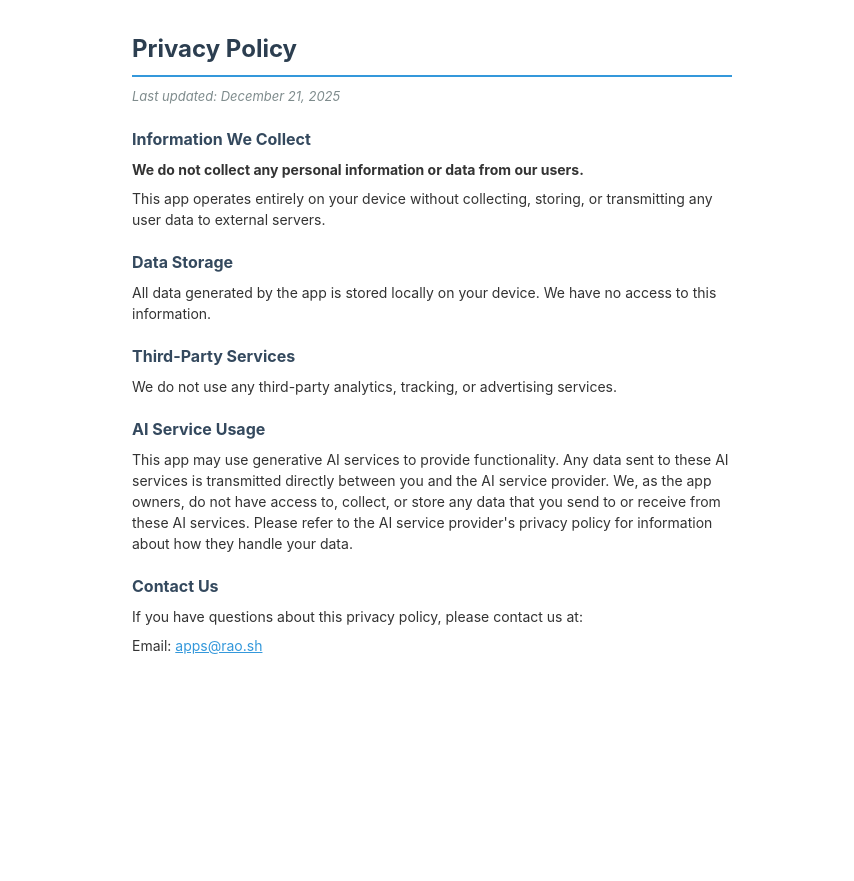
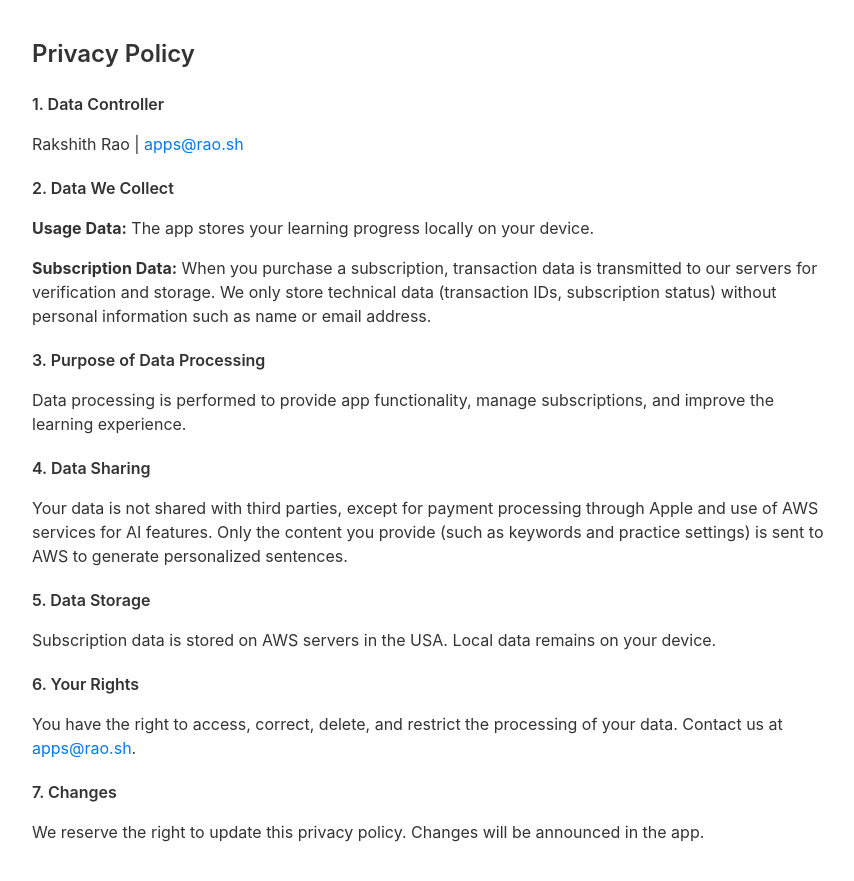
Before and after one commit to rr-on-gh/rr-on-gh.github.io, a Jekyll site: the page privacy-policy.html, which Jekyll copies as it is, in a window 1280 px wide. Shown: the top 881 px of the page, without its empty margins (208-1062 px from the left). Built offline with Jekyll 4.4.1, drawn with Linux system fonts in a browser that asks for light colours.

Commit message:
updated pages

```diff
--- a/privacy-policy.html
+++ b/privacy-policy.html
@@ -3,70 +3,45 @@
 <head>
     <meta charset="UTF-8">
     <meta name="viewport" content="width=device-width, initial-scale=1.0">
-    <title>Privacy Policy</title>
+    <title>Privacy Policy - German Practice</title>
     <style>
         body {
-            font-family: -apple-system, BlinkMacSystemFont, 'Segoe UI', Roboto, Oxygen, Ubuntu, Cantarell, sans-serif;
+            font-family: -apple-system, BlinkMacSystemFont, sans-serif;
             line-height: 1.5;
-            max-width: 600px;
+            max-width: 800px;
             margin: 0 auto;
-            padding: 15px;
+            padding: 20px;
             color: #333;
-            font-size: 14px;
         }
-        h1 {
-            color: #2c3e50;
-            border-bottom: 2px solid #3498db;
-            padding-bottom: 8px;
-            margin-bottom: 10px;
-            font-size: 24px;
-        }
-        h2 {
-            color: #34495e;
-            margin-top: 20px;
-            margin-bottom: 8px;
-            font-size: 16px;
-        }
-        p {
-            margin: 8px 0;
-        }
-        ul {
-            margin: 8px 0;
-            padding-left: 20px;
-        }
-        li {
-            margin: 4px 0;
-        }
-        .last-updated {
-            color: #7f8c8d;
-            font-style: italic;
-            font-size: 13px;
-            margin-bottom: 15px;
-        }
-        a {
-            color: #3498db;
-        }
+        h1 { font-size: 24px; margin-bottom: 20px; font-weight: 600; }
+        h2 { font-size: 16px; margin-top: 20px; margin-bottom: 10px; font-weight: 600; }
+        p { margin-bottom: 10px; }
+        a { color: #007AFF; text-decoration: none; }
     </style>
 </head>
 <body>
     <h1>Privacy Policy</h1>
-    <p class="last-updated">Last updated: December 21, 2025</p>
 
-    <h2>Information We Collect</h2>
-    <p><strong>We do not collect any personal information or data from our users.</strong></p>
-    <p>This app operates entirely on your device without collecting, storing, or transmitting any user data to external servers.</p>
+    <h2>1. Data Controller</h2>
+    <p>Rakshith Rao | <a href="mailto:apps@rao.sh">apps@rao.sh</a></p>
 
-    <h2>Data Storage</h2>
-    <p>All data generated by the app is stored locally on your device. We have no access to this information.</p>
+    <h2>2. Data We Collect</h2>
+    <p><strong>Usage Data:</strong> The app stores your learning progress locally on your device.</p>
+    <p><strong>Subscription Data:</strong> When you purchase a subscription, transaction data is transmitted to our servers for verification and storage. We only store technical data (transaction IDs, subscription status) without personal information such as name or email address.</p>
 
-    <h2>Third-Party Services</h2>
-    <p>We do not use any third-party analytics, tracking, or advertising services.</p>
+    <h2>3. Purpose of Data Processing</h2>
+    <p>Data processing is performed to provide app functionality, manage subscriptions, and improve the learning experience.</p>
 
-    <h2>AI Service Usage</h2>
-    <p>This app may use generative AI services to provide functionality. Any data sent to these AI services is transmitted directly between you and the AI service provider. We, as the app owners, do not have access to, collect, or store any data that you send to or receive from these AI services. Please refer to the AI service provider's privacy policy for information about how they handle your data.</p>
+    <h2>4. Data Sharing</h2>
+    <p>Your data is not shared with third parties, except for payment processing through Apple and use of AWS services for AI features. Only the content you provide (such as keywords and practice settings) is sent to AWS to generate personalized sentences.</p>
 
-    <h2>Contact Us</h2>
-    <p>If you have questions about this privacy policy, please contact us at:</p>
-    <p>Email: <a href="mailto:apps@rao.sh">apps@rao.sh</a></p>
+    <h2>5. Data Storage</h2>
+    <p>Subscription data is stored on AWS servers in the USA. Local data remains on your device.</p>
+
+    <h2>6. Your Rights</h2>
+    <p>You have the right to access, correct, delete, and restrict the processing of your data. Contact us at <a href="mailto:apps@rao.sh">apps@rao.sh</a>.</p>
+
+    <h2>7. Changes</h2>
+    <p>We reserve the right to update this privacy policy. Changes will be announced in the app.</p>
 </body>
 </html>
```
Also changed, not shown: agb.html (added, +44 -0 lines), app.html (+83 -79 lines), datenschutz.html (added, +47 -0 lines), impressum.html (added, +39 -0 lines).
